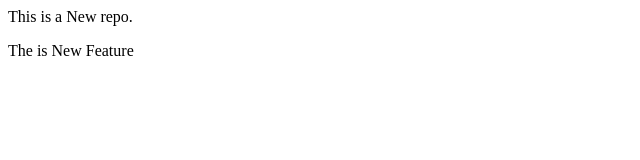
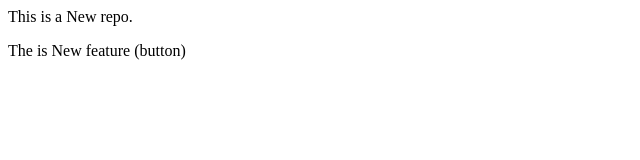
Before and after one commit to rahulraj-dotcom/LocalRepo, a plain HTML site: page index.html in a window 1280 px wide. Shown: the full height of the page, 0-640 px from the left. Drawn offline with Linux system fonts and the light colour scheme.

```diff
--- a/index.html
+++ b/index.html
@@ -1,2 +1,2 @@
 <p>This is a New repo.</p>
-<p>The is New Feature</p>
+<p>The is New feature (button)</p>
```
